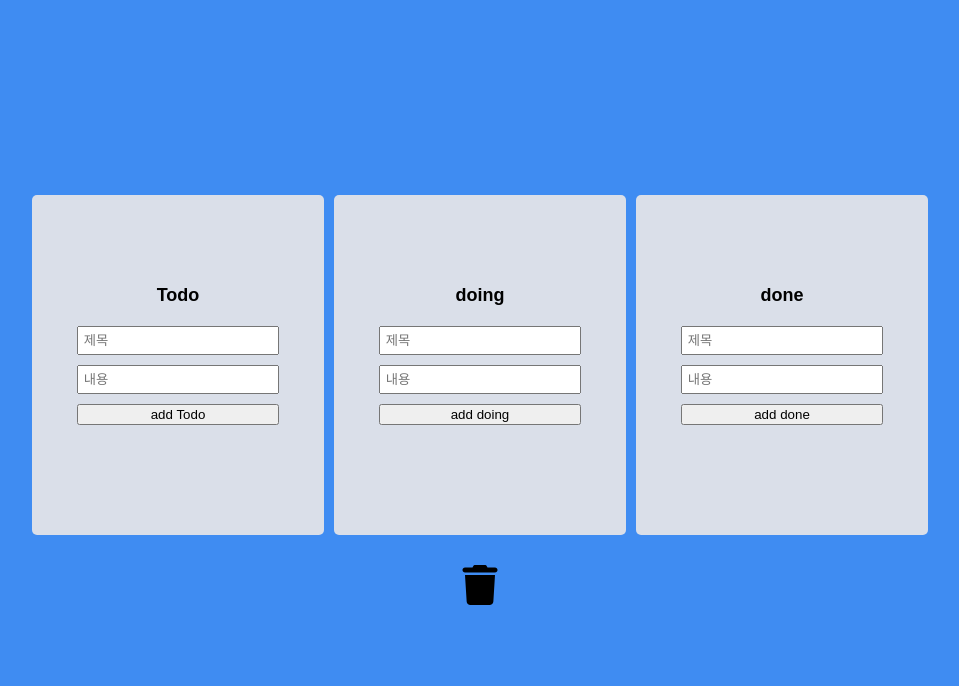
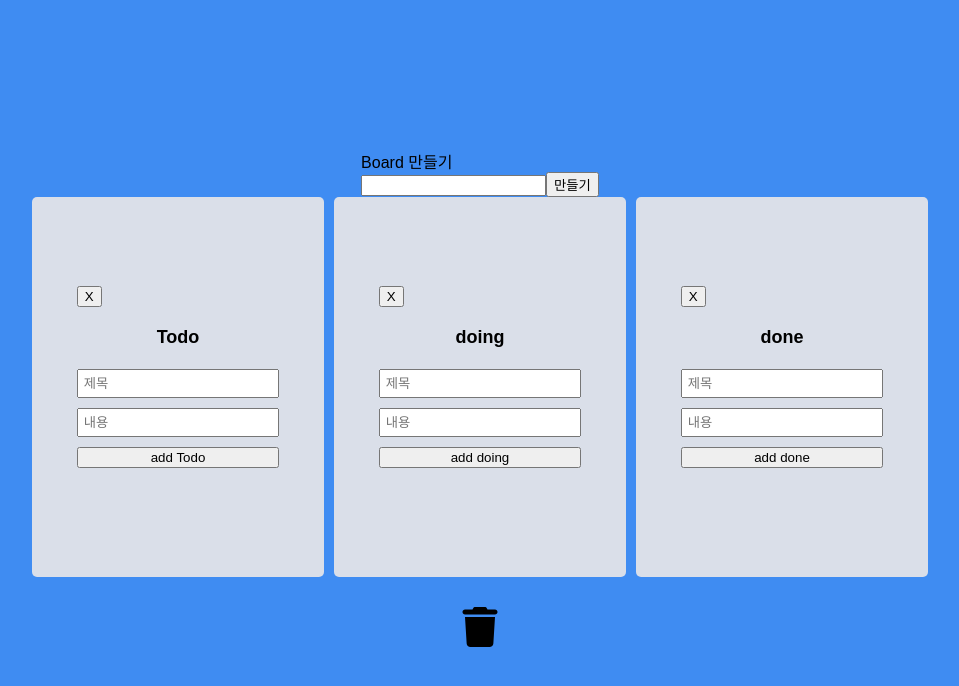
Before and after one commit to Namyunha/Trello, a React (Create React App) app: page / in a window 1280 px wide. Shown: the top 686 px of the page, without its empty margins (160-1119 px from the left). Built offline with nearby package versions, Linux system fonts and the light colour scheme.

Commit message:
board 추가 삭제

```diff
--- a/src/App.tsx
+++ b/src/App.tsx
@@ -33,6 +33,9 @@ import styled from 'styled-components';
 
 import { Droppable } from 'react-beautiful-dnd';
 
+import {useForm} from 'react-hook-form'
+
+import { addBoard } from './features/todo/todosSlice';
 
 export interface IAreaProps {
   $isDraggingFromThis: boolean;
@@ -41,6 +44,7 @@ export interface IAreaProps {
 }
 
 function App() {
+  const { register, handleSubmit, formState: {errors} } = useForm();
   const todos = useAppSelector((state) => state.todosReducer);
   const dispatch = useAppDispatch();
   const onDragEnd = ( info: DropResult) => {
@@ -62,8 +66,19 @@ function App() {
     }
   }
 
+  const onValid = ({boardId}: any) => {
+    dispatch(addBoard(boardId));
+  }
+
   return <DragDropContext onDragEnd={onDragEnd}>
       <Wrapper>
+        <div>
+          Board 만들기
+          <form onSubmit={handleSubmit(onValid)}>
+            <input {...register("boardId")} type="text" />
+            <button>만들기</button>
+          </form>
+        </div>
         <Boards>
           {Object.keys(todos).map(boardId => <Board key={boardId} boardId={boardId} toDos={todos[boardId]} />)}
         </Boards>
@@ -90,5 +105,4 @@ const TrashCan = styled.div<IAreaProps>`
   transition: all 0.5s
 `;
 
-
 export default App;
--- a/src/components/Board.tsx
+++ b/src/components/Board.tsx
@@ -7,11 +7,13 @@ import { ITodo } from "../features/todo/todosSlice";
 import { useAppDispatch } from "../app/hook"
 import { v4 as uuidv4 } from "uuid"; // ES Modules
 import { addTodo } from "../features/todo/todosSlice"
+import { deleteBd } from "../features/todo/todosSlice"
 
 interface IBoard {
     toDos: ITodo[]
     boardId: string
 }
+
 const Board = ({toDos, boardId}:IBoard) => {
   const { register, setValue, handleSubmit, formState : { errors } } = useForm();
   const dispatch = useAppDispatch();
@@ -25,8 +27,15 @@ const Board = ({toDos, boardId}:IBoard) => {
     dispatch(addTodo({data, boardId, toDos}))
   }
 
+  const deleteBoard = () => {
+    dispatch(deleteBd(boardId))
+  }
+
   return (
     <Wrapper>
+        <div>
+          <button onClick={deleteBoard}>X</button>
+        </div>
         <Title>{boardId}</Title>
         <Form onSubmit={handleSubmit(onSaveHandler)}>
           <Input {...register("title",
--- a/src/features/todo/todosSlice.ts
+++ b/src/features/todo/todosSlice.ts
@@ -17,11 +17,20 @@ const todosSlice = createSlice({
         done: []
     } as ITodosSlice ,
     reducers: {
+        addBoard: (state, action) => {
+            console.log(action.payload)
+            return {
+                ...state,
+                [action.payload]: []
+            }
+        },
+        deleteBd: (state, action) => {
+            let nBoards = {...current(state)};
+            delete nBoards[action.payload];
+            return nBoards
+        },
         addTodo: (state, action) => {
             const {data, toDos, boardId} = action.payload
-            console.log("data = ", data);
-            console.log("toDos = ", ...toDos);
-            console.log("boardId = ", boardId)
             return {
                 ...state,
                 [boardId]: [...toDos, data]
@@ -40,7 +49,6 @@ const todosSlice = createSlice({
             const {index, droppableId:boardId} = action.payload;
             let todos = current(state[boardId]);
             console.log( todos.filter((item, i) => i !== index) );
-
             console.log("index = ", index," /  id = ", boardId);
             return {
                 ...state,
@@ -76,5 +84,14 @@ const todosSlice = createSlice({
     }
 })
 
-export const { setSameTodos, setCrossTodos, addTodo, deleteTodo, trashTodo } = todosSlice.actions
+export const
+{
+setSameTodos,
+setCrossTodos,
+addTodo,
+deleteTodo,
+trashTodo,
+addBoard,
+deleteBd
+} = todosSlice.actions
 export default todosSlice.reducer
```
